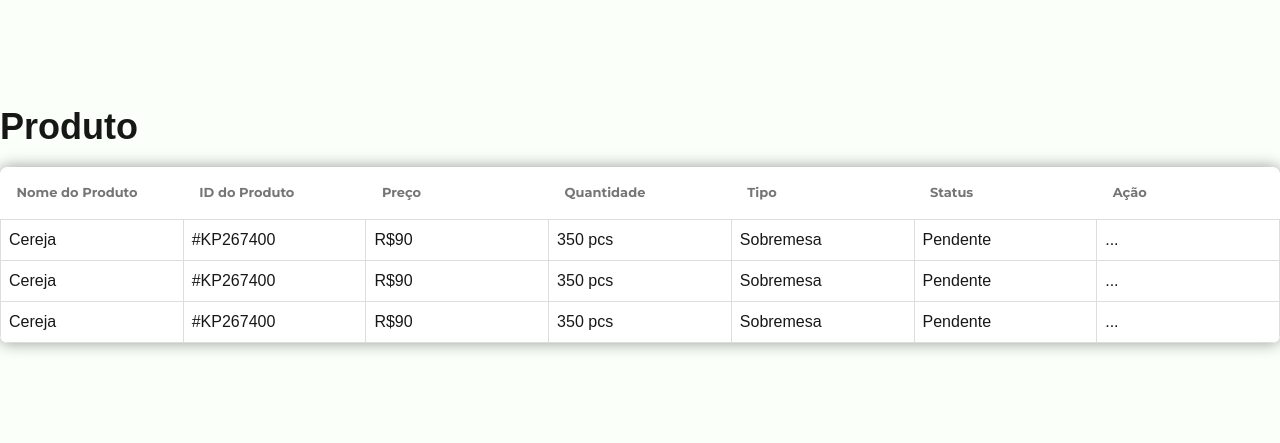
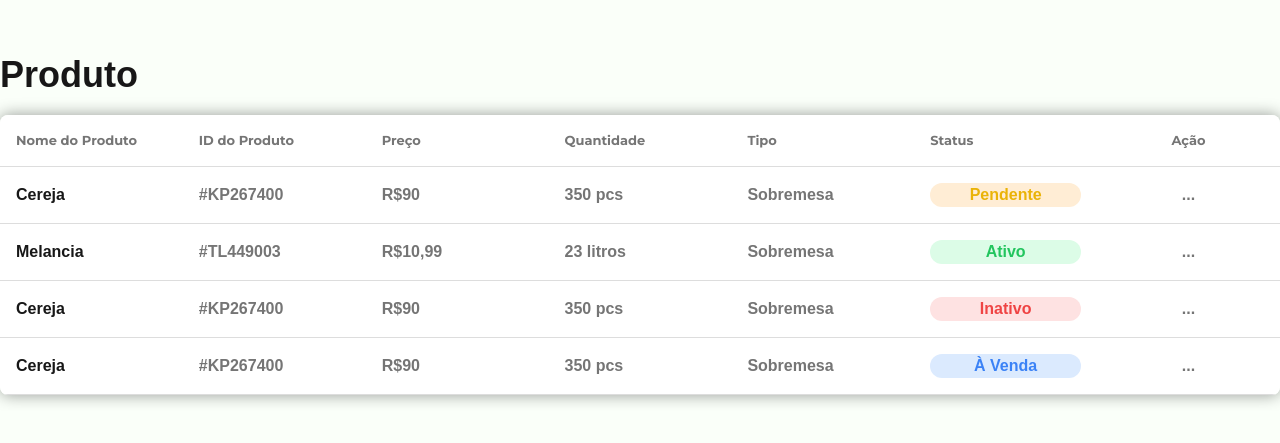
Before and after one commit to williamalonso/ordenacao-tabela, a Next.js app: page / in a window 1280 px wide. Shown: the part 167-610 px from the top of the page. Built offline with nearby package versions, Linux system fonts and the light colour scheme.

Commit message:
:zap: styling table

```diff
--- a/src/components/Table/TableBase.tsx
+++ b/src/components/Table/TableBase.tsx
@@ -11,12 +11,14 @@ const TableBase: React.FC<TableProps> = ({ headers, data }) => {
     <div className='shadow-[0px_0px_16px_0px_rgba(0,0,0,0.40)] overflow-x-auto rounded-lg mx-auto'>
       <table className="table-auto w-full border-collapse bg-[#FFFFFF]">
         <thead>
-          <tr className='text-[13px] font-montserrat'>
+          <tr className='text-[13px] font-montserrat border-b border-solid border-[#ddd]'>
             {
               headers.map((header, index) => (
                 <th
                   key={index}
-                  className='text-[#757575] text-left p-4'
+                  className={`text-[#757575] text-left p-4
+                    ${ header === 'Ação' ? 'text-center' : ''}
+                  `}
                 >
                   <div className='min-w-32'>
                     {header}
@@ -32,12 +34,19 @@ const TableBase: React.FC<TableProps> = ({ headers, data }) => {
               {headers.map((header, colIndex) => (
                 <td
                   key={colIndex}
-                  style={{
-                    border: '1px solid #ddd',
-                    padding: '8px',
-                  }}
+                  className={`p-4 font-bold border-b border-solid border-[#ddd]
+                    ${ header !== 'Nome do Produto' ? 'text-[#757575]' : ''}
+                    ${ header === 'Ação' ? 'text-center' : ''}
+                  `}
                 >
-                  {row[header] || '-'}
+                  <div className={`
+                    ${ header === 'Status' && row[header] === 'Pendente' ? 'text-center text-yellow-500 bg-orange-100 rounded-full' : ''}
+                    ${ header === 'Status' && row[header] === 'Ativo' ? 'text-center text-green-500 bg-green-100 rounded-full' : ''}
+                    ${ header === 'Status' && row[header] === 'Inativo' ? 'text-center text-red-500 bg-red-100 rounded-full' : ''}
+                    ${ header === 'Status' && row[header] === 'À Venda' ? 'text-center text-blue-500 bg-blue-100 rounded-full' : ''}
+                  `}>
+                    {row[header] || '-'}
+                  </div>
                 </td>
               ))}
             </tr>
--- a/src/components/Table/TableComponent.tsx
+++ b/src/components/Table/TableComponent.tsx
@@ -8,8 +8,9 @@ const TableComponent: React.FC = () => {
 
   const data = [
     { 'Nome do Produto': 'Cereja', 'ID do Produto': '#KP267400', Preço: 'R$90', Quantidade: '350 pcs', Tipo: 'Sobremesa', Status: 'Pendente', 'Ação': '...' },
-    { 'Nome do Produto': 'Cereja', 'ID do Produto': '#KP267400', Preço: 'R$90', Quantidade: '350 pcs', Tipo: 'Sobremesa', Status: 'Pendente', 'Ação': '...' },
-    { 'Nome do Produto': 'Cereja', 'ID do Produto': '#KP267400', Preço: 'R$90', Quantidade: '350 pcs', Tipo: 'Sobremesa', Status: 'Pendente', 'Ação': '...' },
+    { 'Nome do Produto': 'Melancia', 'ID do Produto': '#TL449003', Preço: 'R$10,99', Quantidade: '23 litros', Tipo: 'Sobremesa', Status: 'Ativo', 'Ação': '...' },
+    { 'Nome do Produto': 'Cereja', 'ID do Produto': '#KP267400', Preço: 'R$90', Quantidade: '350 pcs', Tipo: 'Sobremesa', Status: 'Inativo', 'Ação': '...' },
+    { 'Nome do Produto': 'Cereja', 'ID do Produto': '#KP267400', Preço: 'R$90', Quantidade: '350 pcs', Tipo: 'Sobremesa', Status: 'À Venda', 'Ação': '...' },
   ];
 
   return (
```
